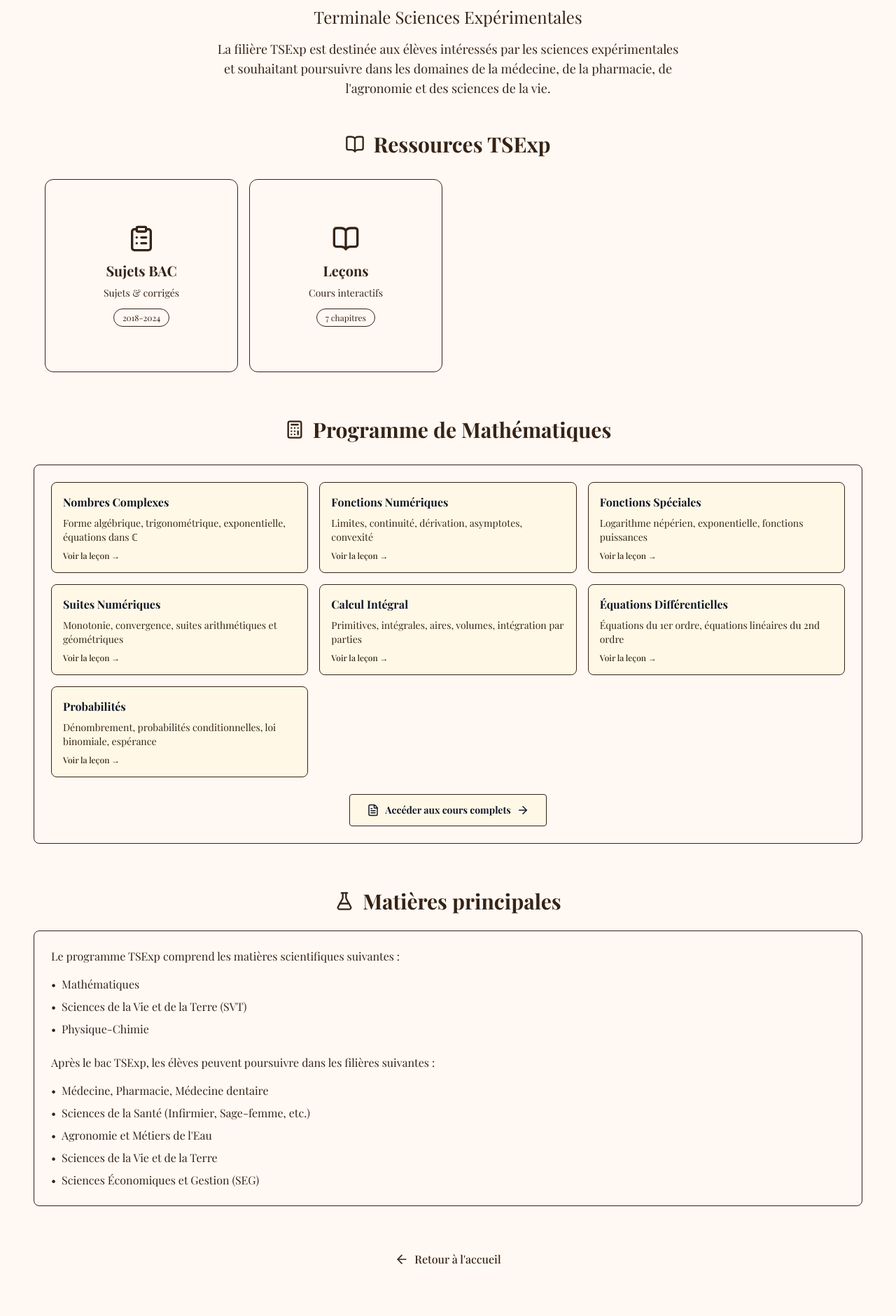
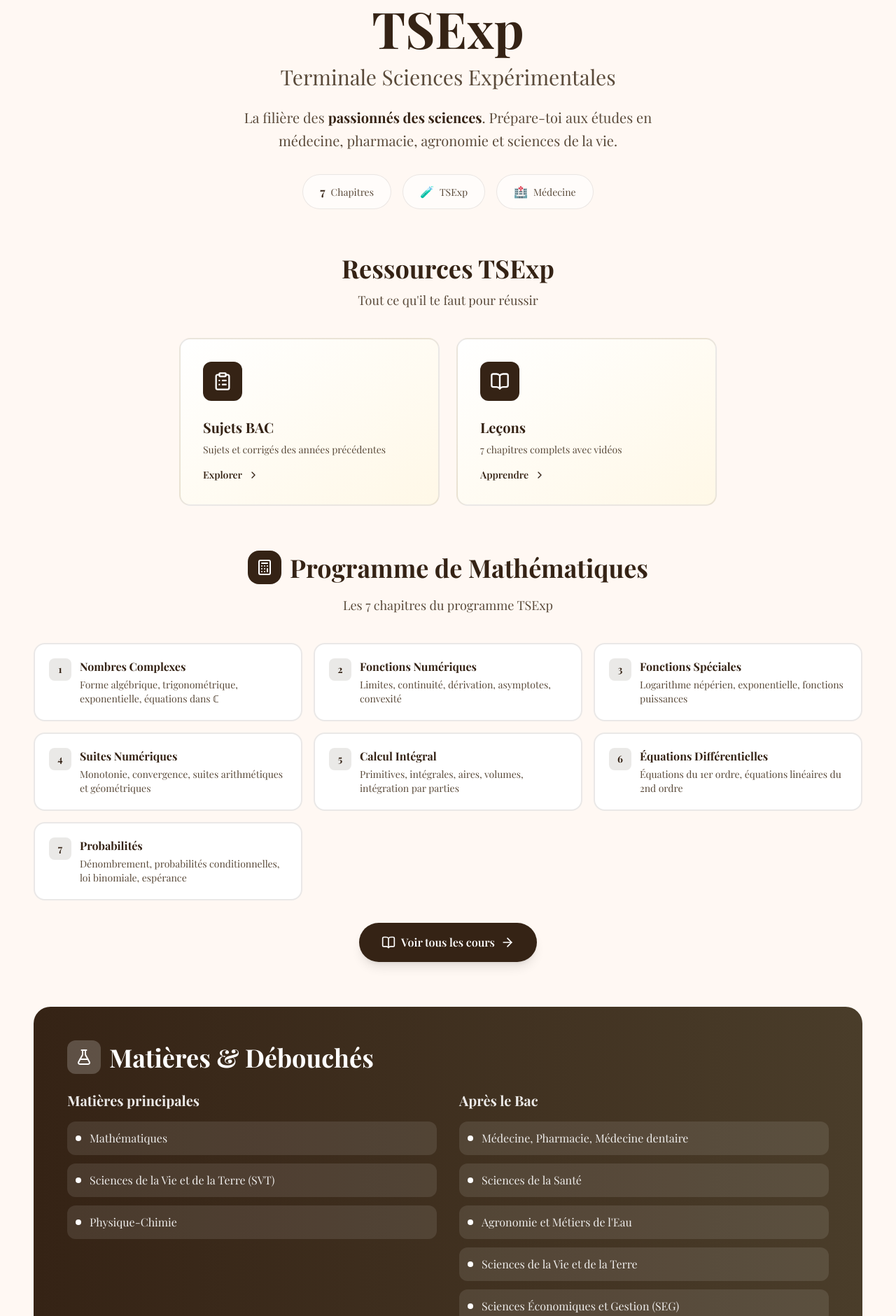
Before and after one commit to samuelmodebusinessman-droid/bacmali, a Next.js app: page /tsexp in a window 1280 px wide. Shown: the part 257-2138 px from the top of the page at 70% size. Built offline with nearby package versions, Linux system fonts and the light colour scheme.

Commit message:
Modernize TSExp page with hero section and animations

```diff
--- a/app/tsexp/page.tsx
+++ b/app/tsexp/page.tsx
@@ -1,5 +1,8 @@
+'use client';
+
 import Link from 'next/link';
-import { Calculator, FileText, ArrowRight, BookOpen, GraduationCap, FlaskConical, ClipboardList } from 'lucide-react';
+import { Calculator, FileText, ArrowRight, BookOpen, GraduationCap, FlaskConical, ClipboardList, ChevronRight, Sparkles, Microscope } from 'lucide-react';
+import { motion } from 'framer-motion';
 
 export default function TSExpPage() {
   const mathsChapters = [
@@ -12,138 +15,266 @@ export default function TSExpPage() {
     { title: 'Probabilités', slug: 'probabilites', desc: 'Dénombrement, probabilités conditionnelles, loi binomiale, espérance' },
   ];
 
+  const fadeInUp = {
+    initial: { opacity: 0, y: 30 },
+    animate: { opacity: 1, y: 0 },
+    transition: { duration: 0.6 }
+  };
+
   return (
-    <div className="py-12">
-      {/* Header - Présentation de la filière */}
-      <div className="text-center mb-12">
-        <div className="text-6xl mb-4">🧪</div>
-        <h1 className="text-5xl md:text-6xl font-bold mb-4 text-gray-900">
+    <div className="py-8 md:py-12">
+      {/* Hero Section - TSExp */}
+      <motion.section
+        className="relative mb-16"
+        initial={{ opacity: 0 }}
+        animate={{ opacity: 1 }}
+        transition={{ duration: 0.8 }}
+      >
+        {/* Background gradient */}
+        <div className="absolute inset-0 -z-10 overflow-hidden">
+          <div className="absolute top-0 right-1/4 w-96 h-96 bg-[#352315]/5 rounded-full blur-3xl" />
+          <div className="absolute bottom-0 left-1/4 w-96 h-96 bg-[#352315]/5 rounded-full blur-3xl" />
+        </div>
+
+        <div className="text-center max-w-4xl mx-auto">
+          {/* Badge */}
+          <motion.div
+            className="inline-flex items-center gap-2 px-4 py-2 rounded-full bg-[#352315]/10 mb-6"
+            initial={{ opacity: 0, scale: 0.9 }}
+            animate={{ opacity: 1, scale: 1 }}
+            transition={{ delay: 0.2 }}
+          >
+            <Microscope size={16} className="text-[#352315]" />
+            <span className="text-sm font-medium text-[#352315]">Sciences Expérimentales • 7 Chapitres</span>
+          </motion.div>
+
+          {/* Title */}
+          <motion.div
+            initial={{ opacity: 0, y: 20 }}
+            animate={{ opacity: 1, y: 0 }}
+            transition={{ delay: 0.3 }}
+            className="mb-6"
+          >
+            <div className="text-7xl mb-4">🧪</div>
+            <h1 className="text-5xl md:text-7xl font-bold text-[#352315] mb-4">
               TSExp
             </h1>
-        <p className="text-2xl text-[#352315] mb-4">Terminale Sciences Expérimentales</p>
-        <p className="text-lg text-[#352315] max-w-2xl mx-auto">
-          La filière TSExp est destinée aux élèves intéressés par les sciences expérimentales
-          et souhaitant poursuivre dans les domaines de la médecine, de la pharmacie,
-          de l'agronomie et des sciences de la vie.
-        </p>
+            <p className="text-2xl md:text-3xl text-[#5a4a3a]">Terminale Sciences Expérimentales</p>
+          </motion.div>
+
+          {/* Description */}
+          <motion.p
+            className="text-lg md:text-xl text-[#5a4a3a] max-w-2xl mx-auto mb-8 leading-relaxed"
+            initial={{ opacity: 0, y: 20 }}
+            animate={{ opacity: 1, y: 0 }}
+            transition={{ delay: 0.4 }}
+          >
+            La filière des <span className="font-bold text-[#352315]">passionnés des sciences</span>.
+            Prépare-toi aux études en médecine, pharmacie, agronomie et sciences de la vie.
+          </motion.p>
+
+          {/* Stats */}
+          <motion.div
+            className="flex flex-wrap justify-center gap-4"
+            initial={{ opacity: 0, y: 20 }}
+            animate={{ opacity: 1, y: 0 }}
+            transition={{ delay: 0.5 }}
+          >
+            {[
+              { value: '7', label: 'Chapitres' },
+              { value: '🧪', label: 'TSExp' },
+              { value: '🏥', label: 'Médecine' },
+            ].map((stat, index) => (
+              <div key={index} className="px-6 py-3 rounded-full bg-white/60 border border-[#352315]/10">
+                <span className="font-bold text-[#352315]">{stat.value}</span>
+                <span className="text-sm text-[#5a4a3a] ml-2">{stat.label}</span>
+              </div>
+            ))}
+          </motion.div>
+        </div>
+      </motion.section>
+
+      {/* Ressources Section */}
+      <motion.section
+        className="mb-16"
+        initial={{ opacity: 0, y: 30 }}
+        whileInView={{ opacity: 1, y: 0 }}
+        viewport={{ once: true }}
+        transition={{ duration: 0.6 }}
+      >
+        <div className="text-center mb-10">
+          <h2 className="text-3xl md:text-4xl font-bold text-[#352315] mb-3">Ressources TSExp</h2>
+          <p className="text-lg text-[#5a4a3a]">Tout ce qu'il te faut pour réussir</p>
         </div>
 
-      {/* Section Ressources Principales */}
-      <section className="mb-16">
-        <div className="flex items-center gap-3 mb-8 justify-center">
-          <BookOpen size={28} className="text-[#352315]" />
-          <h2 className="text-2xl md:text-3xl font-bold" style={{ color: '#352315' }}>Ressources TSExp</h2>
+        <div className="grid grid-cols-1 sm:grid-cols-2 gap-6 max-w-3xl mx-auto">
+          {/* Sujets BAC */}
+          <Link href="/sujets" className="group">
+            <motion.div
+              className="h-full p-8 rounded-2xl bg-gradient-to-br from-white to-[#FFF8E7] border-2 border-[#352315]/10 hover:border-[#352315] transition-all hover:shadow-xl hover:-translate-y-1"
+              whileHover={{ scale: 1.02 }}
+            >
+              <div className="w-14 h-14 rounded-xl bg-[#352315] flex items-center justify-center mb-6 group-hover:scale-110 transition-transform">
+                <ClipboardList size={28} className="text-white" />
               </div>
-        <div className="grid grid-cols-2 md:grid-cols-4 gap-4 max-w-6xl mx-auto">
-          {/* Sujets BAC */}
-          <Link href="/sujets">
-            <div className="border border-[var(--card-border)] rounded-xl aspect-square cursor-pointer hover:border-[#5a3d2a] transition-colors bg-[var(--background)] flex flex-col items-center justify-center p-6">
-              <ClipboardList size={40} style={{ color: '#352315' }} />
-              <h3 className="text-xl font-bold mb-2 text-center mt-3" style={{ color: '#352315' }}>Sujets BAC</h3>
-              <p className="text-center text-sm" style={{ color: '#352315' }}>Sujets & corrigés</p>
-              <div className="flex flex-wrap gap-2 mt-3 justify-center">
-                <span className="text-xs px-3 py-1 rounded-full border border-[var(--card-border)]" style={{ color: '#352315' }}>2018-2024</span>
+              <h3 className="text-xl font-bold mb-2 text-[#352315]">Sujets BAC</h3>
+              <p className="text-[#5a4a3a] text-sm mb-4">Sujets et corrigés des années précédentes</p>
+              <div className="flex items-center gap-2 text-[#352315] font-semibold text-sm">
+                <span>Explorer</span>
+                <ChevronRight size={16} className="group-hover:translate-x-1 transition-transform" />
+              </div>
+            </motion.div>
+          </Link>
+
+          {/* Leçons */}
+          <Link href="/lecons/maths" className="group">
+            <motion.div
+              className="h-full p-8 rounded-2xl bg-gradient-to-br from-white to-[#FFF8E7] border-2 border-[#352315]/10 hover:border-[#352315] transition-all hover:shadow-xl hover:-translate-y-1"
+              whileHover={{ scale: 1.02 }}
+            >
+              <div className="w-14 h-14 rounded-xl bg-[#352315] flex items-center justify-center mb-6 group-hover:scale-110 transition-transform">
+                <BookOpen size={28} className="text-white" />
+              </div>
+              <h3 className="text-xl font-bold mb-2 text-[#352315]">Leçons</h3>
+              <p className="text-[#5a4a3a] text-sm mb-4">7 chapitres complets avec vidéos</p>
+              <div className="flex items-center gap-2 text-[#352315] font-semibold text-sm">
+                <span>Apprendre</span>
+                <ChevronRight size={16} className="group-hover:translate-x-1 transition-transform" />
+              </div>
+            </motion.div>
+          </Link>
+        </div>
+      </motion.section>
+
+      {/* Programme de Mathématiques */}
+      <motion.section
+        className="mb-16"
+        initial={{ opacity: 0, y: 30 }}
+        whileInView={{ opacity: 1, y: 0 }}
+        viewport={{ once: true }}
+        transition={{ duration: 0.6 }}
+      >
+        <div className="text-center mb-10">
+          <div className="inline-flex items-center gap-3 mb-4">
+            <div className="w-12 h-12 rounded-2xl bg-[#352315] flex items-center justify-center">
+              <Calculator size={24} className="text-white" />
+            </div>
+            <h2 className="text-3xl md:text-4xl font-bold text-[#352315]">Programme de Mathématiques</h2>
+          </div>
+          <p className="text-lg text-[#5a4a3a]">Les 7 chapitres du programme TSExp</p>
+        </div>
+
+        <div className="grid grid-cols-1 md:grid-cols-2 lg:grid-cols-3 gap-4">
+          {mathsChapters.map((chapter, index) => (
+            <motion.div
+              key={index}
+              initial={{ opacity: 0, y: 20 }}
+              whileInView={{ opacity: 1, y: 0 }}
+              viewport={{ once: true }}
+              transition={{ delay: index * 0.05 }}
+            >
+              <Link
+                href={`/lecons/maths/chapitre/${chapter.slug}`}
+                className="group block h-full"
+              >
+                <div className="h-full p-5 rounded-2xl bg-white border-2 border-[#352315]/10 hover:border-[#352315] transition-all hover:shadow-lg">
+                  <div className="flex items-start gap-3">
+                    <div className="w-8 h-8 rounded-lg bg-[#352315]/10 flex items-center justify-center flex-shrink-0 group-hover:bg-[#352315] transition-colors">
+                      <span className="text-sm font-bold text-[#352315] group-hover:text-white">{index + 1}</span>
+                    </div>
+                    <div>
+                      <h3 className="font-bold text-[#352315] mb-1 group-hover:text-[#4a3d2a] transition-colors">{chapter.title}</h3>
+                      <p className="text-sm text-[#5a4a3a] line-clamp-2">{chapter.desc}</p>
+                    </div>
                   </div>
                 </div>
               </Link>
-          {/* Leçons */}
-          <Link href="/lecons/maths">
-            <div className="border border-[var(--card-border)] rounded-xl aspect-square cursor-pointer hover:border-[#5a3d2a] transition-colors bg-[var(--background)] flex flex-col items-center justify-center p-6">
-              <BookOpen size={40} style={{ color: '#352315' }} />
-              <h3 className="text-xl font-bold mb-2 text-center mt-3" style={{ color: '#352315' }}>Leçons</h3>
-              <p className="text-center text-sm" style={{ color: '#352315' }}>Cours interactifs</p>
-              <div className="flex flex-wrap gap-2 mt-3 justify-center">
-                <span className="text-xs px-3 py-1 rounded-full border border-[var(--card-border)]" style={{ color: '#352315' }}>7 chapitres</span>
+            </motion.div>
+          ))}
+        </div>
+
+        <div className="mt-8 text-center">
+          <Link
+            href="/lecons/maths"
+            className="inline-flex items-center gap-2 px-8 py-4 bg-[#352315] text-white rounded-full font-semibold hover:bg-[#4a3d2a] transition-all hover:scale-105 shadow-lg"
+          >
+            <BookOpen size={20} />
+            Voir tous les cours
+            <ArrowRight size={20} />
+          </Link>
+        </div>
+      </motion.section>
+
+      {/* Info filière - Débouchés */}
+      <motion.section
+        className="mb-16"
+        initial={{ opacity: 0, y: 30 }}
+        whileInView={{ opacity: 1, y: 0 }}
+        viewport={{ once: true }}
+        transition={{ duration: 0.6 }}
+      >
+        <div className="bg-gradient-to-r from-[#352315] to-[#4a3d2a] rounded-3xl p-8 md:p-12 text-white">
+          <div className="flex items-center gap-3 mb-6">
+            <div className="w-12 h-12 rounded-xl bg-white/20 flex items-center justify-center">
+              <FlaskConical size={24} />
+            </div>
+            <h2 className="text-3xl md:text-4xl font-bold">Matières & Débouchés</h2>
+          </div>
+
+          <div className="grid md:grid-cols-2 gap-8">
+            <div>
+              <h3 className="font-bold text-xl mb-4 text-white/90">Matières principales</h3>
+              <div className="space-y-3">
+                {[
+                  'Mathématiques',
+                  'Sciences de la Vie et de la Terre (SVT)',
+                  'Physique-Chimie'
+                ].map((matiere, index) => (
+                  <div key={index} className="flex items-center gap-3 p-3 rounded-xl bg-white/10">
+                    <div className="w-2 h-2 rounded-full bg-white" />
+                    <span className="text-white/90">{matiere}</span>
+                  </div>
+                ))}
               </div>
             </div>
-          </Link>
+
+            <div>
+              <h3 className="font-bold text-xl mb-4 text-white/90">Après le Bac</h3>
+              <div className="space-y-3">
+                {[
+                  'Médecine, Pharmacie, Médecine dentaire',
+                  'Sciences de la Santé',
+                  'Agronomie et Métiers de l\'Eau',
+                  'Sciences de la Vie et de la Terre',
+                  'Sciences Économiques et Gestion (SEG)'
+                ].map((filiere, index) => (
+                  <div key={index} className="flex items-center gap-3 p-3 rounded-xl bg-white/10">
+                    <div className="w-2 h-2 rounded-full bg-white" />
+                    <span className="text-white/90">{filiere}</span>
                   </div>
-      </section>
-
-      {/* Programme de Mathématiques */}
-      <section className="mb-16">
-        <div className="flex items-center gap-3 mb-8 justify-center">
-          <Calculator size={28} className="text-[#352315]" />
-          <h2 className="text-2xl md:text-3xl font-bold" style={{ color: '#352315' }}>Programme de Mathématiques</h2>
-        </div>
-        <div className="border border-[var(--card-border)] rounded-lg p-6 bg-[var(--background)]">
-          <div className="grid grid-cols-1 md:grid-cols-2 lg:grid-cols-3 gap-4">
-            {mathsChapters.map((chapter, index) => (
-              <Link
-                key={index}
-                href={`/lecons/maths/chapitre/${chapter.slug}`}
-                className="border border-[var(--card-border)] rounded-lg p-4 bg-[var(--card-bg)] cursor-pointer hover:shadow-md transition-shadow"
-              >
-                <h3 className="font-bold mb-2 text-gray-900">{chapter.title}</h3>
-                <p className="text-sm text-[#352315]">{chapter.desc}</p>
-                <div className="mt-2 text-xs text-[#352315] font-medium">Voir la leçon →</div>
-              </Link>
                 ))}
               </div>
-          <div className="mt-6 text-center">
-            <Link href="/lecons/maths" className="inline-flex items-center gap-2 text-sm font-bold px-6 py-3 rounded bg-[var(--card-bg)] text-gray-900 border border-[var(--card-border)] hover:bg-[var(--card-hover)]">
-              <FileText size={18} />
-              Accéder aux cours complets
-              <ArrowRight size={18} />
-            </Link>
             </div>
           </div>
-      </section>
+        </div>
+      </motion.section>
 
-      {/* Info filière */}
-      <section className="mb-16">
-        <div className="flex items-center gap-3 mb-6 justify-center">
-          <FlaskConical size={28} className="text-[#352315]" />
-          <h2 className="text-2xl md:text-3xl font-bold" style={{ color: '#352315' }}>Matières principales</h2>
-        </div>
-        <div className="border border-[var(--card-border)] rounded-lg p-6 bg-[var(--background)]">
-          <p className="text-[#352315] mb-4">
-            Le programme TSExp comprend les matières scientifiques suivantes :
-          </p>
-          <ul className="space-y-2 text-[#352315] mb-6">
-            <li className="flex items-center gap-2">
-              <span className="text-[var(--card-border)]">•</span> Mathématiques
-            </li>
-            <li className="flex items-center gap-2">
-              <span className="text-[var(--card-border)]">•</span> Sciences de la Vie et de la Terre (SVT)
-            </li>
-            <li className="flex items-center gap-2">
-              <span className="text-[var(--card-border)]">•</span> Physique-Chimie
-            </li>
-          </ul>
-          <p className="text-[#352315] mb-4">
-            Après le bac TSExp, les élèves peuvent poursuivre dans les filières suivantes :
-          </p>
-          <ul className="space-y-2 text-[#352315]">
-            <li className="flex items-center gap-2">
-              <span className="text-[var(--card-border)]">•</span> Médecine, Pharmacie, Médecine dentaire
-            </li>
-            <li className="flex items-center gap-2">
-              <span className="text-[var(--card-border)]">•</span> Sciences de la Santé (Infirmier, Sage-femme, etc.)
-            </li>
-            <li className="flex items-center gap-2">
-              <span className="text-[var(--card-border)]">•</span> Agronomie et Métiers de l'Eau
-            </li>
-            <li className="flex items-center gap-2">
-              <span className="text-[var(--card-border)]">•</span> Sciences de la Vie et de la Terre
-            </li>
-            <li className="flex items-center gap-2">
-              <span className="text-[var(--card-border)]">•</span> Sciences Économiques et Gestion (SEG)
-            </li>
-          </ul>
-        </div>
-      </section>
-
-      {/* Back to Home */}
-      <div className="text-center">
+      {/* CTA */}
+      <motion.section
+        className="text-center"
+        initial={{ opacity: 0, y: 30 }}
+        whileInView={{ opacity: 1, y: 0 }}
+        viewport={{ once: true }}
+        transition={{ duration: 0.6 }}
+      >
         <Link
           href="/"
-          className="inline-flex items-center gap-2 text-[#352315] hover:text-gray-900"
+          className="inline-flex items-center gap-2 text-[#352315] font-semibold hover:opacity-80 transition-opacity"
         >
           <ArrowRight className="rotate-180" size={20} />
-          <span className="font-medium">Retour à l'accueil</span>
+          Retour à l'accueil
         </Link>
-      </div>
+      </motion.section>
     </div>
   );
 }
```
Lines whose indentation alone changed are shown as unchanged.
